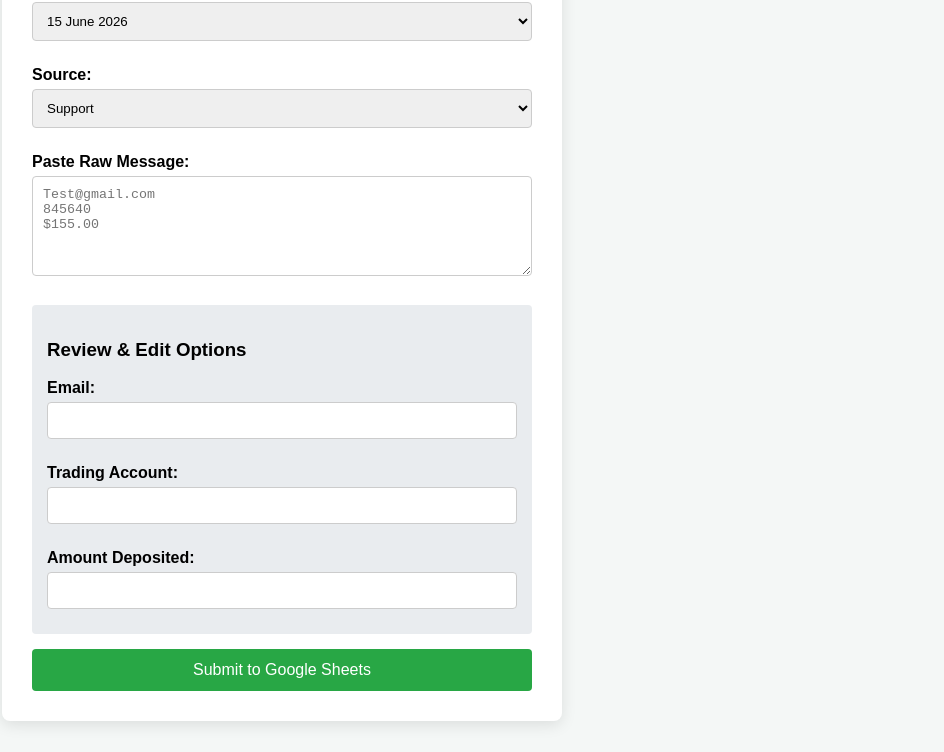
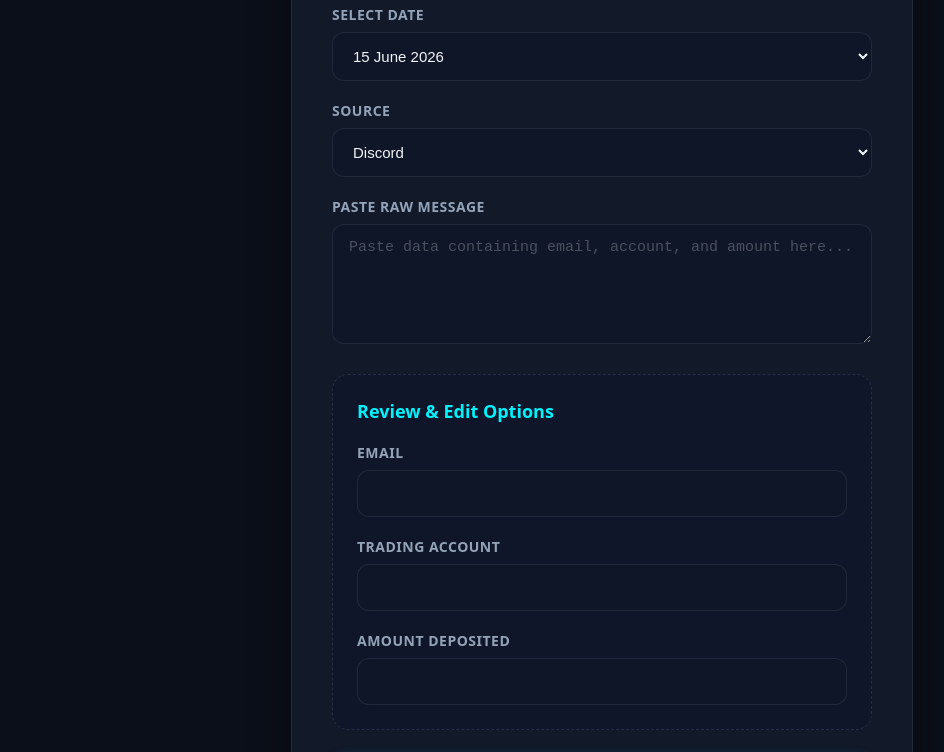
Before and after one commit to unifyrobin-eng/Jamescook, a plain HTML site: page index.html in a window 1280 px wide. Shown: the part 139-891 px from the top of the page, without its empty margins (38-982 px from the left). Drawn offline with Linux system fonts and the light colour scheme.

Commit message:
Revamp Data Entry Portal with new styles and features
Updated the design and functionality of the Data Entry Portal, including improved styles, dynamic date population, and enhanced data parsing.

```diff
--- a/index.html
+++ b/index.html
@@ -5,79 +5,163 @@
     <meta name="viewport" content="width=device-width, initial-scale=1.0">
     <title>Data Entry Portal</title>
     <style>
+        :root {
+            --bg-color: #0b0f19;
+            --card-bg: rgba(22, 30, 49, 0.7);
+            --accent-primary: #00f2fe;
+            --accent-secondary: #4facfe;
+            --text-main: #f1f5f9;
+            --text-muted: #94a3b8;
+            --border-color: rgba(255, 255, 255, 0.08);
+            --review-bg: rgba(15, 23, 42, 0.6);
+        }
+
         body {
-            font-family: Arial, sans-serif;
-            margin: 40px;
-            background-color: #f4f7f6;
+            font-family: system-ui, -apple-system, BlinkMacSystemFont, 'Segoe UI', Roboto, Oxygen, Ubuntu, Cantarell, sans-serif;
+            margin: 0;
+            padding: 40px 20px;
+            background-color: var(--bg-color);
+            color: var(--text-main);
+            display: flex;
+            justify-content: center;
+            align-items: center;
+            min-height: 100vh;
+            box-sizing: border-box;
         }
+
         .container {
-            max-width: 500px;
-            background: white;
-            padding: 30px;
-            border-radius: 8px;
-            box-shadow: 0 4px 15px rgba(0,0,0,0.1);
+            width: 100%;
+            max-width: 540px;
+            background: var(--card-bg);
+            backdrop-filter: blur(16px);
+            -webkit-backdrop-filter: blur(16px);
+            padding: 40px;
+            border-radius: 24px;
+            border: 1px solid var(--border-color);
+            box-shadow: 0 20px 40px rgba(0, 0, 0, 0.4);
         }
-        h2 { margin-top: 0; color: #333; }
-        label { font-weight: bold; display: block; margin-top: 15px; margin-bottom: 5px; }
+
+        h2 {
+            margin-top: 0;
+            font-size: 28px;
+            font-weight: 800;
+            letter-spacing: -0.5px;
+            background: linear-gradient(135deg, var(--accent-primary), var(--accent-secondary));
+            -webkit-background-clip: text;
+            -webkit-text-fill-color: transparent;
+            margin-bottom: 25px;
+        }
+
+        label {
+            font-size: 14px;
+            font-weight: 600;
+            display: block;
+            margin-top: 20px;
+            margin-bottom: 8px;
+            color: var(--text-muted);
+            text-transform: uppercase;
+            letter-spacing: 0.5px;
+        }
+
         select, textarea, input {
             width: 100%;
-            padding: 10px;
-            margin-bottom: 10px;
-            border: 1px solid #ccc;
-            border-radius: 4px;
+            padding: 14px 16px;
+            background: rgba(15, 23, 42, 0.8);
+            color: var(--text-main);
+            border: 1px solid var(--border-color);
+            border-radius: 12px;
             box-sizing: border-box;
+            font-size: 15px;
+            transition: all 0.3s ease;
         }
-        textarea { height: 100px; font-family: monospace; }
+
+        select:focus, textarea:focus, input:focus {
+            outline: none;
+            border-color: var(--accent-primary);
+            box-shadow: 0 0 12px rgba(0, 242, 254, 0.2);
+        }
+
+        textarea {
+            height: 120px;
+            font-family: 'Courier New', Courier, monospace;
+            resize: vertical;
+        }
+
+        .review-section {
+            background: var(--review-bg);
+            padding: 24px;
+            border-radius: 16px;
+            margin-top: 25px;
+            border: 1px dashed rgba(255, 255, 255, 0.1);
+        }
+
+        .review-section h3 {
+            margin-top: 0;
+            font-size: 18px;
+            color: var(--accent-primary);
+            margin-bottom: 15px;
+            font-weight: 700;
+        }
+
         button {
-            background-color: #28a745;
-            color: white;
-            padding: 12px;
+            background: linear-gradient(135deg, var(--accent-secondary), var(--accent-primary));
+            color: #000;
+            font-weight: 700;
+            padding: 16px;
             border: none;
-            border-radius: 4px;
+            border-radius: 14px;
             cursor: pointer;
             width: 100%;
             font-size: 16px;
-            margin-top: 15px;
+            margin-top: 25px;
+            box-shadow: 0 4px 15px rgba(0, 242, 254, 0.2);
+            transition: all 0.2s ease;
         }
-        button:hover { background-color: #218838; }
-        .review-section {
-            background: #e9ecef;
-            padding: 15px;
-            border-radius: 4px;
-            margin-top: 15px;
+
+        button:hover {
+            transform: translateY(-2px);
+            box-shadow: 0 6px 20px rgba(0, 242, 254, 0.4);
+        }
+
+        button:active {
+            transform: translateY(0);
+        }
+
+        ::placeholder {
+            color: rgba(255, 255, 255, 0.25);
         }
     </style>
 </head>
 <body>
 
 <div class="container">
-    <h2>Data Entry Form</h2>
+    <h2>Data Entry Portal</h2>
 
-    <label for="dateSelect">Select Date:</label>
+    <label for="dateSelect">Select Date</label>
     <select id="dateSelect"></select>
 
-    <label for="sourceSelect">Source:</label>
+    <label for="sourceSelect">Source</label>
     <select id="sourceSelect">
         <option value="Support">Support</option>
         <option value="Contactus">Contactus</option>
         <option value="Live chat">Live chat</option>
         <option value="Call">Call</option>
-        <option value="Discord">Discord</option>
+        <option value="Discord" selected>Discord</option>
     </select>
 
-    <label for="rawInput">Paste Raw Message:</label>
-    <textarea id="rawInput" placeholder="Test@gmail.com&#10;845640&#10;$155.00" oninput="parseData()"></textarea>
+    <label for="rawInput">Paste Raw Message</label>
+    <textarea id="rawInput" placeholder="Paste data containing email, account, and amount here..." oninput="parseData()"></textarea>
 
     <div class="review-section">
         <h3>Review & Edit Options</h3>
 
-        <label for="reviewEmail">Email:</label>
+        <label for="reviewEmail">Email</label>
         <input type="text" id="reviewEmail">
 
-        <label for="reviewAccount">Trading Account:</label>
+        <label for="reviewAccount">Trading Account</label>
         <input type="text" id="reviewAccount">
 
-        <label for="reviewAmount">Amount Deposited:</label>
+        <label for="reviewAmount">Amount Deposited</label>
         <input type="text" id="reviewAmount">
     </div>
 
@@ -99,18 +183,48 @@
         startDate.setDate(startDate.getDate() + 1);
     }
 
-    // 2. Parse the text block into individual values
+    // 2. Parse the text block intelligently using Regular Expressions
     function parseData() {
         const rawText = document.getElementById('rawInput').value;
-        const lines = rawText.split('\n').map(line => line.trim()).filter(line => line !== "");
 
-        // Clear previous configurations if user empties input
-        document.getElementById('reviewEmail').value = lines.length >= 1 ? lines[0] : "";
-        document.getElementById('reviewAccount').value = lines.length >= 2 ? lines[1] : "";
-        document.getElementById('reviewAmount').value = lines.length >= 3 ? lines[2] : "";
+        if (!rawText.trim()) {
+            document.getElementById('reviewEmail').value = "";
+            document.getElementById('reviewAccount').value = "";
+            document.getElementById('reviewAmount').value = "";
+            return;
+        }
+
+        // Extract Email
+        const emailRegex = /[a-zA-Z0-9._%+-]+@[a-zA-Z0-9.-]+\.[a-zA-Z]{2,}/;
+        const emailMatch = rawText.match(emailRegex);
+        document.getElementById('reviewEmail').value = emailMatch ? emailMatch[0] : "";
+
+        // Extract Trading Account (Looks for a standalone 6 to 8 digit number block)
+        const accountRegex = /\b\d{6,8}\b/;
+        const accountMatch = rawText.match(accountRegex);
+        document.getElementById('reviewAccount').value = accountMatch ? accountMatch[0] : "";
+
+        // Extract Amount (Finds numbers with decimal points or trailing amounts, matches the final number entry)
+        const amountRegex = /(?:\$|USD)?\s*([0-9]+\.[0-9]+|[0-9]+)/g;
+        let amountMatch;
+        let lastAmount = "";
+
+        // Loop through matches to get the last numerical value in the block (usually the total/payout)
+        while ((amountMatch = amountRegex.exec(rawText)) !== null) {
+            // Ignore if the matched item is identical to the extracted trading account
+            if (accountMatch && amountMatch[1] === accountMatch[0]) continue;
+            lastAmount = amountMatch[1];
+        }
+
+        if (lastAmount) {
+            const parsedNum = parseFloat(lastAmount);
+            document.getElementById('reviewAmount').value = !isNaN(parsedNum) ? parsedNum.toFixed(2) : "";
+        } else {
+            document.getElementById('reviewAmount').value = "";
+        }
     }
 
-    // 3. Send Data to Google Sheets
+    // 3. Send Data to Google Sheets (Kept your original Apps Script Web App URL intact)
     function submitData() {
         const scriptURL = 'https://script.google.com/macros/s/AKfycby8bdmgFyXWmsZYDKUlE4YrfBpyO_qZIL5OGUjgqdYeKP1DP4U4iHoWoUp2_zn43qKc/exec';
 
@@ -122,17 +236,15 @@
             amount: document.getElementById('reviewAmount').value
         };
 
-        // Execute background request matrix to Apps Script
         fetch(scriptURL, {
             method: 'POST',
-            mode: 'no-cors', // Bypasses CORS tracking safely for standard Google Apps Script configurations
+            mode: 'no-cors',
             cache: 'no-cache',
             headers: { 'Content-Type': 'application/json' },
             body: JSON.stringify(payload)
         })
         .then(() => {
             alert('Data successfully sent to Google Sheet!');
-            // Reset fields on transactional execution success
             document.getElementById('rawInput').value = '';
             document.getElementById('reviewEmail').value = '';
             document.getElementById('reviewAccount').value = '';
```
